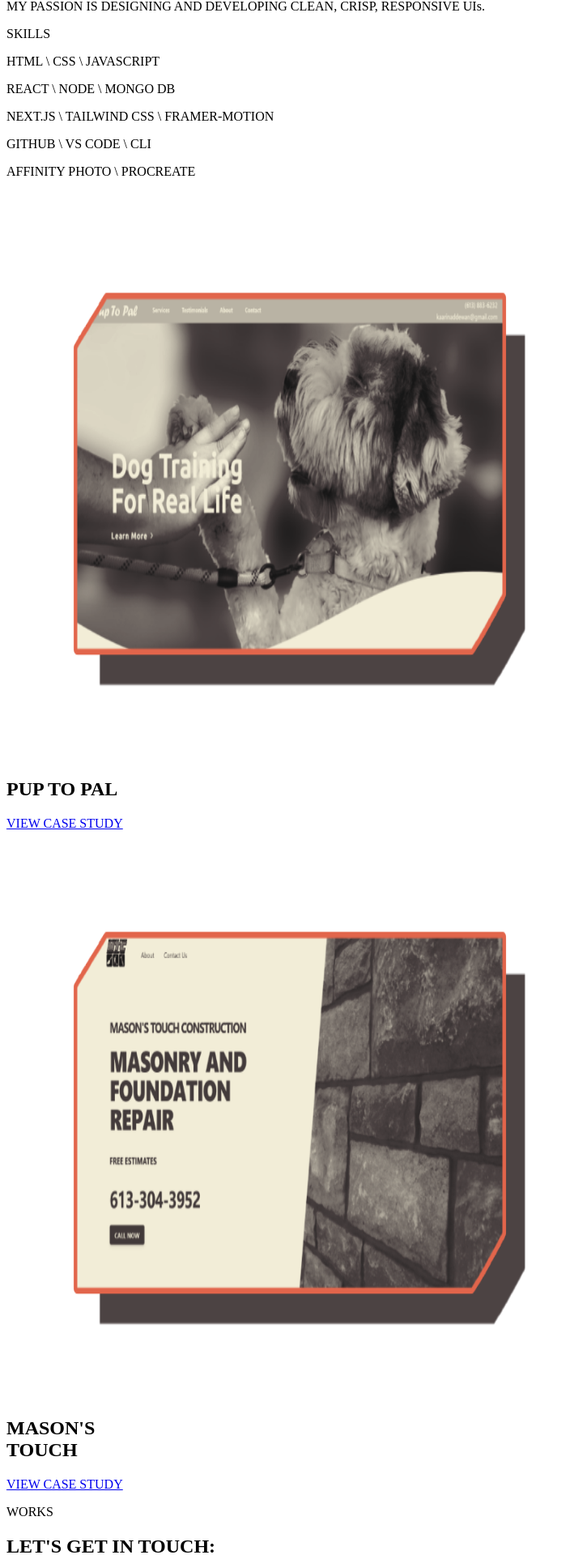
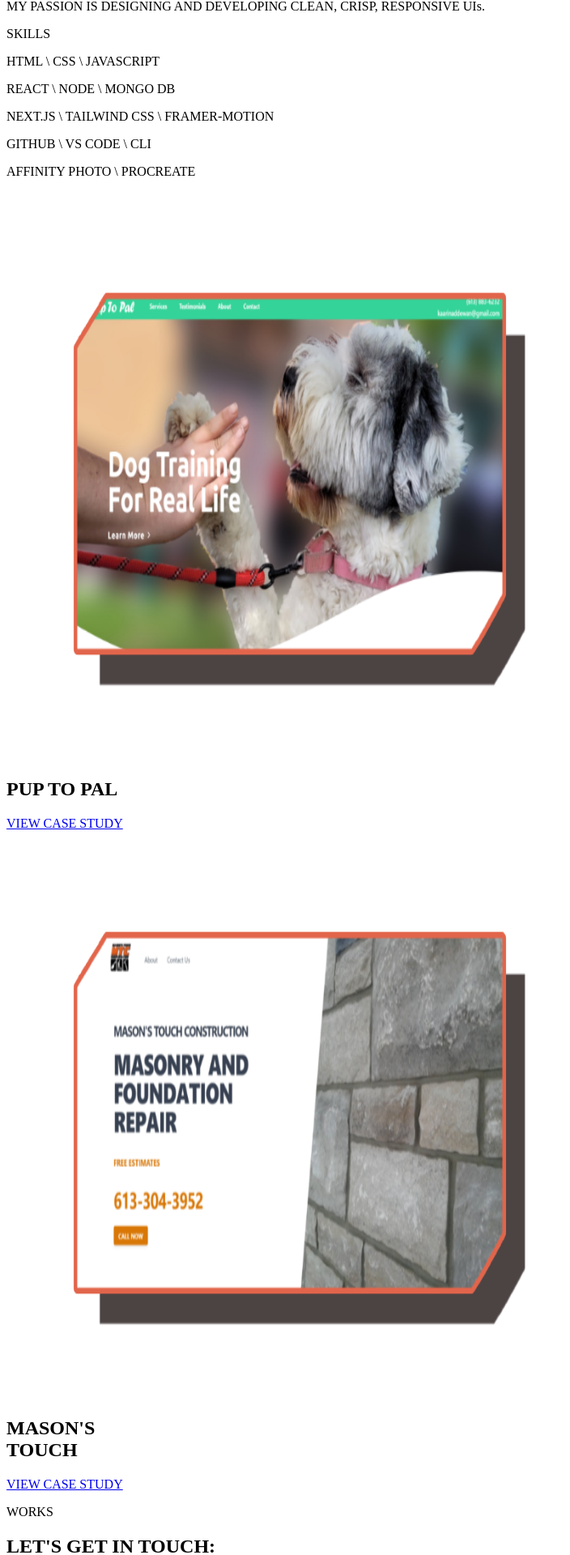
Before and after one commit to EMurrell/portfolio, a Next.js app: page / in a window 1280 px wide. Shown: the part 667-2587 px from the top of the page at 81% size, without its empty margins (0-704 px from the left). Built offline with nearby package versions, Linux system fonts and the light colour scheme.

Commit message:
change img color

```diff
--- a/components/Work.js
+++ b/components/Work.js
@@ -11,7 +11,7 @@ export default function Work() {
               <div className="flex justify-center pl-4 lg:pl-24">
                 <a href="/ptp">
                   <img
-                    src="ptp-thumb2.png"
+                    src="ptp-thumb.png"
                     alt="ptp case study"
                     height={700}
                     width={700}
@@ -35,7 +35,7 @@ export default function Work() {
               <div className="flex justify-center pl-4 lg:pl-24">
                 <a href="/mtc">
                   <img
-                    src="mtc-thumb2.png"
+                    src="mtc-thumb.png"
                     alt="mtc case study"
                     height={700}
                     width={700}
```
Also changed, not shown: public/MFavIcon.jpg (deleted), public/letterM.png (deleted).
